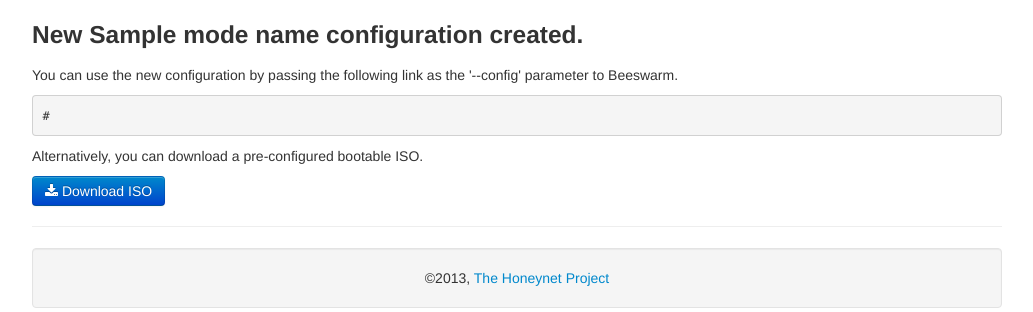
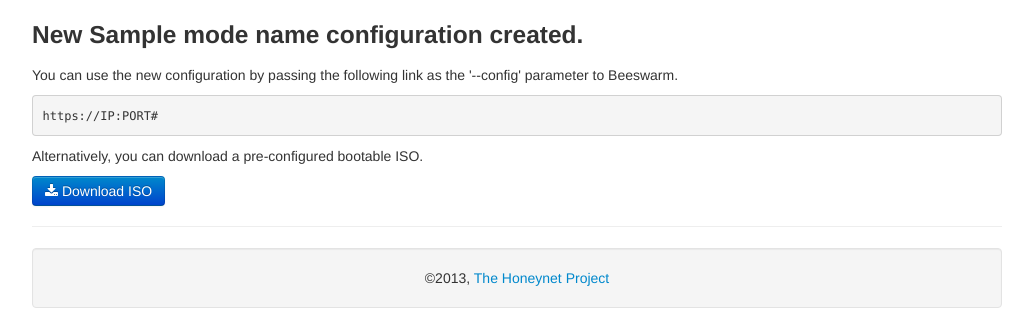
Before and after one commit to johnnykv/heralding, a Python web app: template beeswarm/beekeeper/webapp/templates/finish-config.html in a window 1280 px wide. Shown: the part 167-479 px from the top of the page, without its empty margins (198-1231 px from the left). Run offline with Jinja, Linux system fonts and the light colour scheme; the template is opened without the code that fills it: most values are stand-ins (such as "Sample title", 1, 10 or a date in 2020).

Commit message:
include full url in example

```diff
--- a/beeswarm/beekeeper/webapp/templates/finish-config.html
+++ b/beeswarm/beekeeper/webapp/templates/finish-config.html
@@ -6,7 +6,7 @@
 
         <p>You can use the new configuration by passing the following link
             as the '--config' parameter to Beeswarm.</p>
-        <pre><code>{{ config_link }}</code></pre>
+        <pre><code>https://IP:PORT{{ config_link }}</code></pre>
         <p>
             Alternatively, you can download a pre-configured bootable ISO.
         </p>
```
